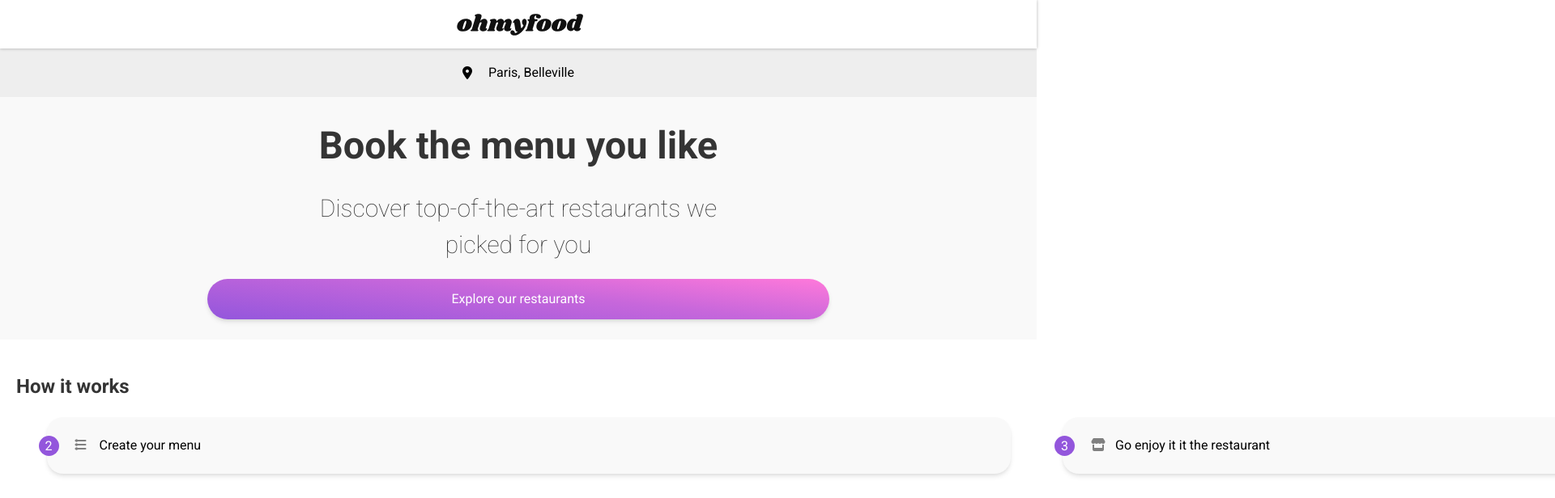
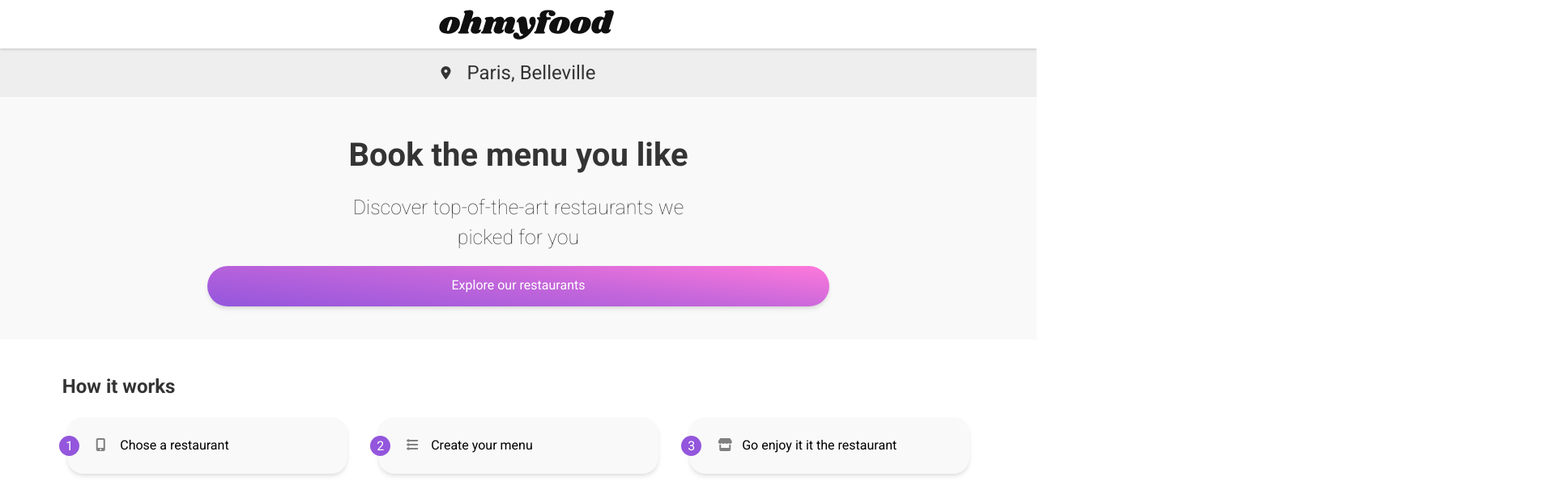
Before and after one commit to Tanya-Val/OC-Project-3, a website: page index.html in a window 1280 px wide. Shown: the top 616 px of the page at 81% size, 1920 px wide, since content can reach past the window. Drawn offline with nearby package versions, Linux system fonts and the light colour scheme; a web font is replaced by a local one.

Commit message:
Add files via upload

```diff
--- a/index.html
+++ b/index.html
@@ -35,7 +35,7 @@
 <body>
     <!--Loader-->
     <div class="loader loader--hiden" ></div>
-    <header>
+    <header class="header">
         <!--Header-Logo-->
         <div class="headerLogo">
             <a href="index.html"><img src="image/logo/ohmyfood@2x.svg" alt="logo"></a>
--- a/scss/_button.scss
+++ b/scss/_button.scss
@@ -22,69 +22,6 @@
     }
 }
 
-/*/GREY button home page - extend
-%main-button_grey {
-    width: 100%;
-    //Button and number - stick
-    button,
-    p {
-        display: inline-block;
-    }
-
-    button {
-        //Button design
-        background-color: rgb(249, 249, 249);
-        height: 70px;
-        min-width: 320px;
-        max-width: 400px;
-        border: none;
-        border-radius: 20px;
-        font-size: 16px;
-        margin-top: 20px;
-        box-shadow: rgba(0, 0, 0, 0.1) 0px 4px 6px -1px, rgba(0, 0, 0, 0.06) 0px 2px 4px -1px;
-        transition: all 0.8s;
-        //Icon
-        i {
-            position: absolute;
-            display: flex;
-            justify-content: flex-start;
-            padding-left: 30px;
-            color: grey;
-        }
-
-        //Text inside button
-        .btn_name {
-            position: relative;
-            display: flex;
-            justify-content: flex-start;
-            padding-left: 60px;
-        }
-
-        &:hover{
-            background-color: #efe1ff;
-            box-shadow: rgba(0, 0, 0,0.4) 0px 4px 6px -1px, rgba(0, 0, 0, 0.06) 0px 2px 4px -1px;
-            i {
-                color: #9356DC;
-            }
-        }
-    }
-
-    //Button numbers and position
-    p {
-        position: absolute;
-        height: 25px;
-        width: 25px;
-        border: none;
-        border-radius: 50px;
-        background-color: $primary-color;
-        color: white;
-        padding-left: 8px;
-        padding-top: 1px;
-        margin-top: 42.5px;
-        margin-left: -10px;
-    }
-
-}*/
 
 %hearts_icon {
     #contour-heart {
@@ -92,25 +29,27 @@
     }
 
     #full-heart {
-        visibility: collapse;
+        visibility: hidden;
     }
 
     &:hover {
         #full-heart {
-            position: absolute;
+            position: relative;
             visibility: visible;
-            margin-top: 3px;
-            margin-left: -16px;
+            //margin-top: 3px;
+            //margin-left: -16px;
+            //top: 0;
+            //left: -17px;
             background: -webkit-gradient(linear, left top, left bottom, from(#9356dc), to(#ff79da));
             background-clip: text;
             -webkit-text-fill-color: transparent;
             animation: shake-animation 0.3s ease-in-out 0s 1;
-            animation-fill-mode: both;
+            animation-fill-mode: backwards;
             transform-origin: 50% 50%;
         }
 
         #contour-heart {
-            visibility: collapse;
+            visibility: hidden;
         }
     }
 }
--- a/scss/_mixins.scss
+++ b/scss/_mixins.scss
@@ -16,7 +16,7 @@
 
 //Media query
 @mixin desktop {
-    @media (min-width: 400px) {
+    @media (min-width: 600px) {
         @content;
     }
 }
--- a/scss/main.scss
+++ b/scss/main.scss
@@ -55,23 +55,46 @@ header {
             width: 80%;
             margin: 4% 0 0 11%;
         }
+
+        @include desktop{
+            img{
+                width: 110%;
+                margin: 4% 0 0 0;
+            }
+        }
     }
+
+
 
     //Header-Pin and Location container & position
     .header-pin {
         width: 100%;
         height: 60px;
         background-color: $medium-grey;
+        color: $dark-grey;
         @include center-flex(row);
         p {
             margin-left: 20px;
             font-size: $small-font;
+
         }
+
+        @include desktop{
+            p {
+            font-size: $medium-font;
+            }
+        }
+
         i,
         p {
             display: inline-block;
+            background-color: $medium-grey;
         }
     }
+
+
+
+
 
     //Header-Info container & position
     .headerInfo {
@@ -79,7 +102,6 @@ header {
         row-gap: 35px;
         width: 100%;
         height: 300px;
-        //padding: 10% 0;
         background-color: $light-grey;
         color: $dark-grey;
 
@@ -104,13 +126,13 @@ header {
         @include desktop {
             //Header text
             .headerInfo-book {
-                font-size: 47px;
+                font-size: 40px;
             }
             .headerInfo-discover {
-                font-size: 30px;
+                font-size: 25px;
             }
 
-            row-gap: 20px;
+            row-gap: 16px;
         }
     }
 }
@@ -125,6 +147,12 @@ main {
         margin-top: 40px;
         color: $dark-grey;
     }
+    //How it works media query
+    @include desktop {
+        .mainInstruction-text {
+            margin-left: 6%;
+        }
+    }
     .mainInstruction-btn {
         @include center-flex(column);
 
@@ -135,7 +163,6 @@ main {
             button,
             p {
                 display: inline-block;
-
             }
 
             button {
@@ -193,14 +220,21 @@ main {
             }
         }
     }
-
+    //Grey buttons media query
     @include desktop {
         .mainInstruction-btn {
             @include center-flex(row);
             column-gap: 3%;
+
+            .mainInstruction-btn_design {
+                padding-left: 0;
+
+                button {
+                    width: 27vw;
+                }
+            }
         }
     }
-
     .mainRestaurants {
         background: $light-grey;
         width: 100%;
@@ -211,6 +245,14 @@ main {
             padding-top: 40px;
             font-size: $medium-font;
             font-weight: bold;
+            color: $dark-grey;
+        }
+
+        //"Restautrants" media query
+        @include desktop {
+            .mainRestaurants-title {
+                margin-left: 6%;
+            }
         }
 
         .mainRestaurants_card {
@@ -224,6 +266,13 @@ main {
                 box-shadow: rgba(99, 99, 99, 0.2) 0px 2px 8px 0px;
                 position: relative;
                 transition: 0.5s;
+            }
+
+            @include desktop {
+                .mainRestaurants_card-design {
+                    width: 40%;
+                    height: 350px;
+                }
             }
 
             .mainRestaurants_card-design:hover {
@@ -240,19 +289,25 @@ main {
 
             img {
                 height: 150px;
-                //solve the width!!!!!!!
                 width: 100%;
-
                 object-fit: cover;
                 position: relative;
                 border-radius: 15px 15px 0 0;
+                top: 0;
+                left: 0;
+            }
+
+            @include desktop {
+                img {
+                    height: 280px;
+                }
             }
 
             .card-label {
                 position: absolute;
-                z-index: 1;
-                padding-left: 240px;
-                padding-top: 10px;
+                z-index: 3;
+                top: 5%;
+                left:70%;
                 button {
                     background-color: $tertiary-color;
                     color: darken($color: $tertiary-color, $amount: 50);
@@ -261,6 +316,7 @@ main {
                     height: 30px;
                     border-radius: 5px;
                     font-weight: bold;
+
                 }
             }
 
@@ -273,14 +329,32 @@ main {
 
                 .heartIcon {
                     position: absolute;
-                    padding-left: 270px;
-                    padding-top: -70px;
+                    right: 5%;
+                    top: 78%;
                     @extend %hearts_icon;
+                }
+
+                @include desktop{
+                    .heartIcon {
+                        top: 85%;
+                    }
                 }
 
                 .card-restaurant-name {
                     font-weight: bold;
                 }
+
+
+            }
+        }
+
+        @include desktop {
+            .mainRestaurants_card{
+                display: flex;
+                flex-direction: row;
+                flex-wrap: wrap;
+                column-gap: 3%;
+                padding: 0 4.8% 0 4.8%;
             }
         }
     }
@@ -290,4 +364,6 @@ footer {
     @extend %footer-allpages;
 }
 
+
+
 //-------------------------------------
```
Also changed, not shown: css/main.css, css/menu.css.
